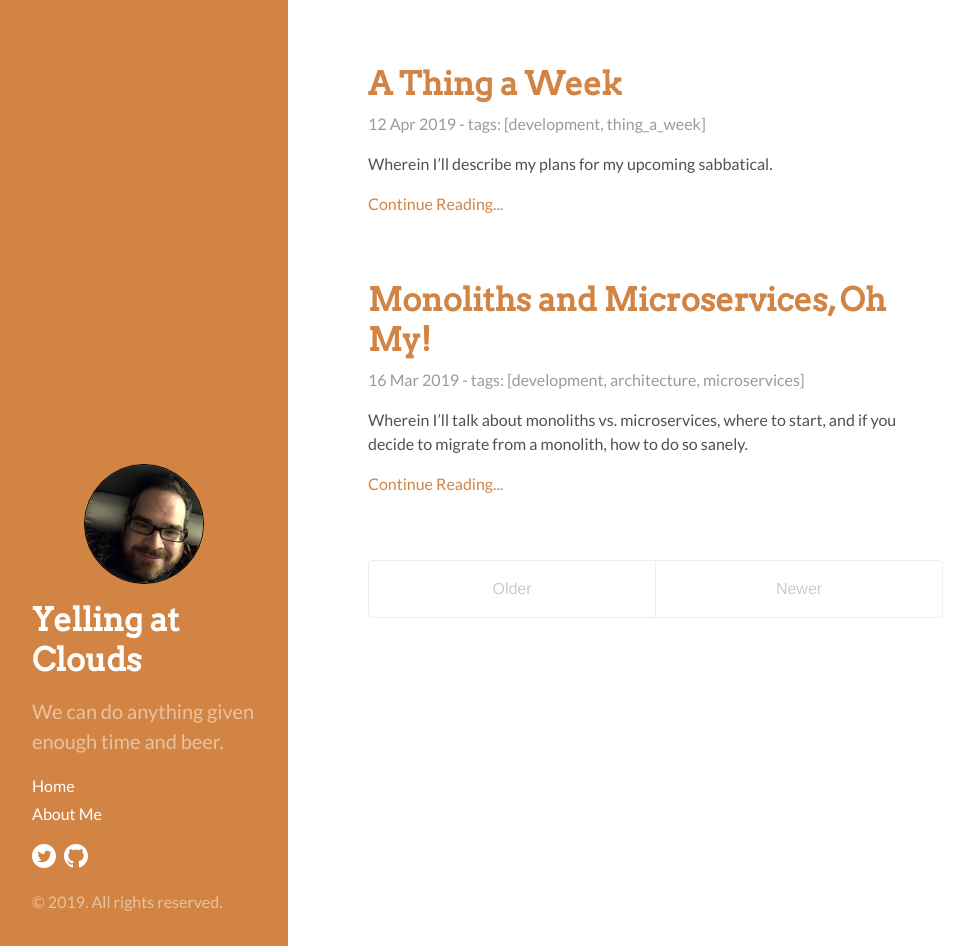
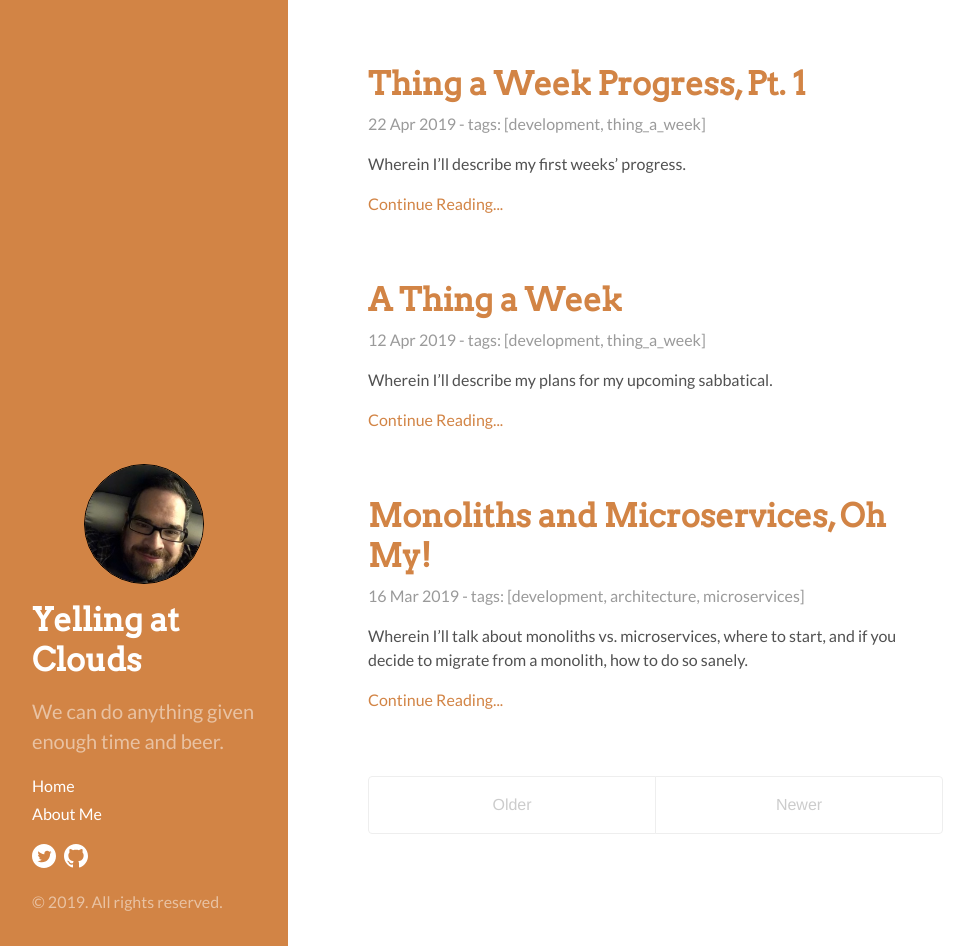
Before and after one commit to atarola/atarola.github.io, a Jekyll site: the page built from index.html, in a window 1280 px wide and 946 px high. Shown: the whole window, without its empty margins (0-974 px from the left). Built offline with Jekyll 4.4.1, drawn with Linux system fonts in a browser that asks for light colours; the list of posts is cut into pages by our own code; some of the changed lines change nothing that is shown.

Commit message:
added thing a week status update

```diff
--- a/_includes/head.html
+++ b/_includes/head.html
@@ -2,6 +2,7 @@
   <link href="http://gmpg.org/xfn/11" rel="profile">
   <meta http-equiv="X-UA-Compatible" content="IE=edge">
   <meta http-equiv="content-type" content="text/html; charset=utf-8">
+  <link rel="shortcut icon" href="/public/img/favicon.ico">
 
   <!-- Enable responsiveness on mobile devices-->
   <meta name="viewport" content="width=device-width, initial-scale=1.0, maximum-scale=1">
--- /dev/null
+++ b/_posts/2019-04-22-thing-a-week-pt1.md
@@ -0,0 +1,58 @@
+---
+layout: post
+title: "Thing a Week Progress, Pt. 1"
+date: 2019-04-22
+tags: ["development", "thing_a_week"]
+---
+
+Wherein I'll describe my first weeks' progress.
+
+## Done
+
+I finished the basic framework for the app and completed login via Google's OpenID API.  Not as much as I hoped, but with a new language and framework, I guess I shouldn't expect the world yet.
+
+The frameworks I've landed on (so far) for the backend are:
+
+* rust
+* rocket
+* reqwest
+* serde
+* mongodb
+
+I'm going to implement an application layout I've done at least twice before, it looks something like:
+
+![Architectural Diagram](/public/img/thing-a-week-pt1/arch-diagram.png)
+
+### Handlers
+
+Rocket marked-up fn's, responsible for translating to and from html, and security / CSRF handling.
+
+### Commands
+
+Implementation of all of the work necessary to do a transaction in the API.  Having one file per allows us to keep all of the business logic here in one place.
+
+See: [Transaction Script](https://www.martinfowler.com/eaaCatalog/transactionScript.html)
+
+### Services
+
+Process requests to other APIs (eg: Google's OpenAPI implementation).  They should abstract away any authn / authz and protocol handling to the external services.
+
+See: [Anti-Corruption Layer](https://markhneedham.com/blog/2009/07/07/domain-driven-design-anti-corruption-layer/)
+
+### DAO
+
+Handle talking from and to the database.  Should abstract away the database interals.
+
+See: [Data Access Object](https://en.wikipedia.org/wiki/Data_access_object)
+
+### Data Structs
+
+Plain old rust structs (PORS?) that represent data in the system.
+
+## Doing
+
+With the layout and working code done, the project should transition from being more exploratory to being normal web-development.  In that vein, I'll be doing some user flows to figure out the UX and IA, then implementing the backends to support my findings.
+
+I usually think about a webapp as a set of overlapping state-machines, and I'll model this one as such.  Since I'll be doing the work anyways, I'll show off my output next week.
+
+I guess this means that I've bitten off more than I can chew in a week.  Thats ok, struggling means learning.
--- a/public/css/tweaks.css
+++ b/public/css/tweaks.css
@@ -23,6 +23,11 @@ html {
   width: 120px;
   margin: 1rem auto;
   border: 1px solid black;
+}
+
+.content img {
+  border: 1px solid #ccc;
+  margin: 0 auto 1rem auto;
 }
 
 .social {
```
Also changed, not shown: public/img/favicon.ico (added), public/img/thing-a-week-pt1/arch-diagram.png (added), 1 other file.
